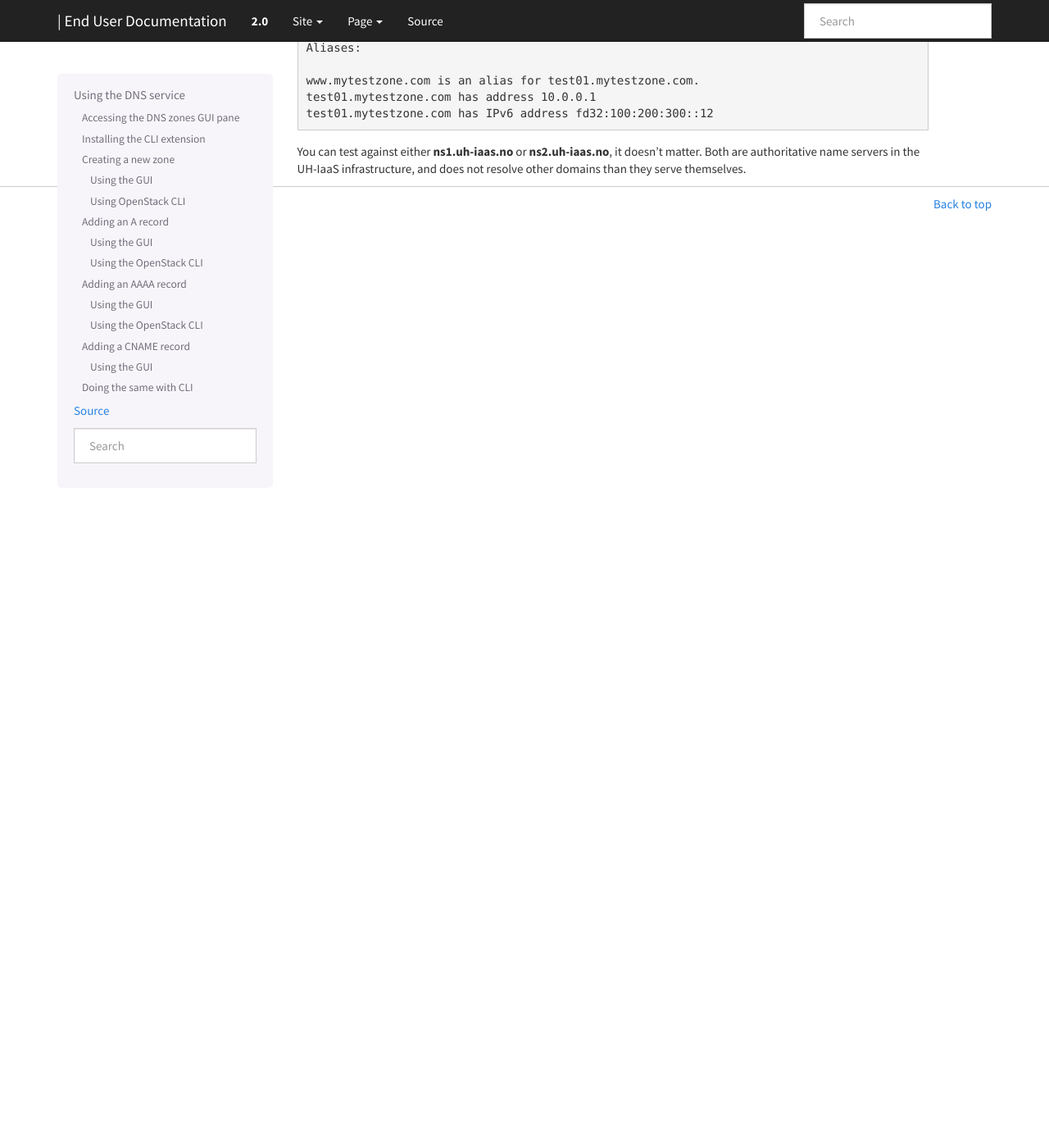
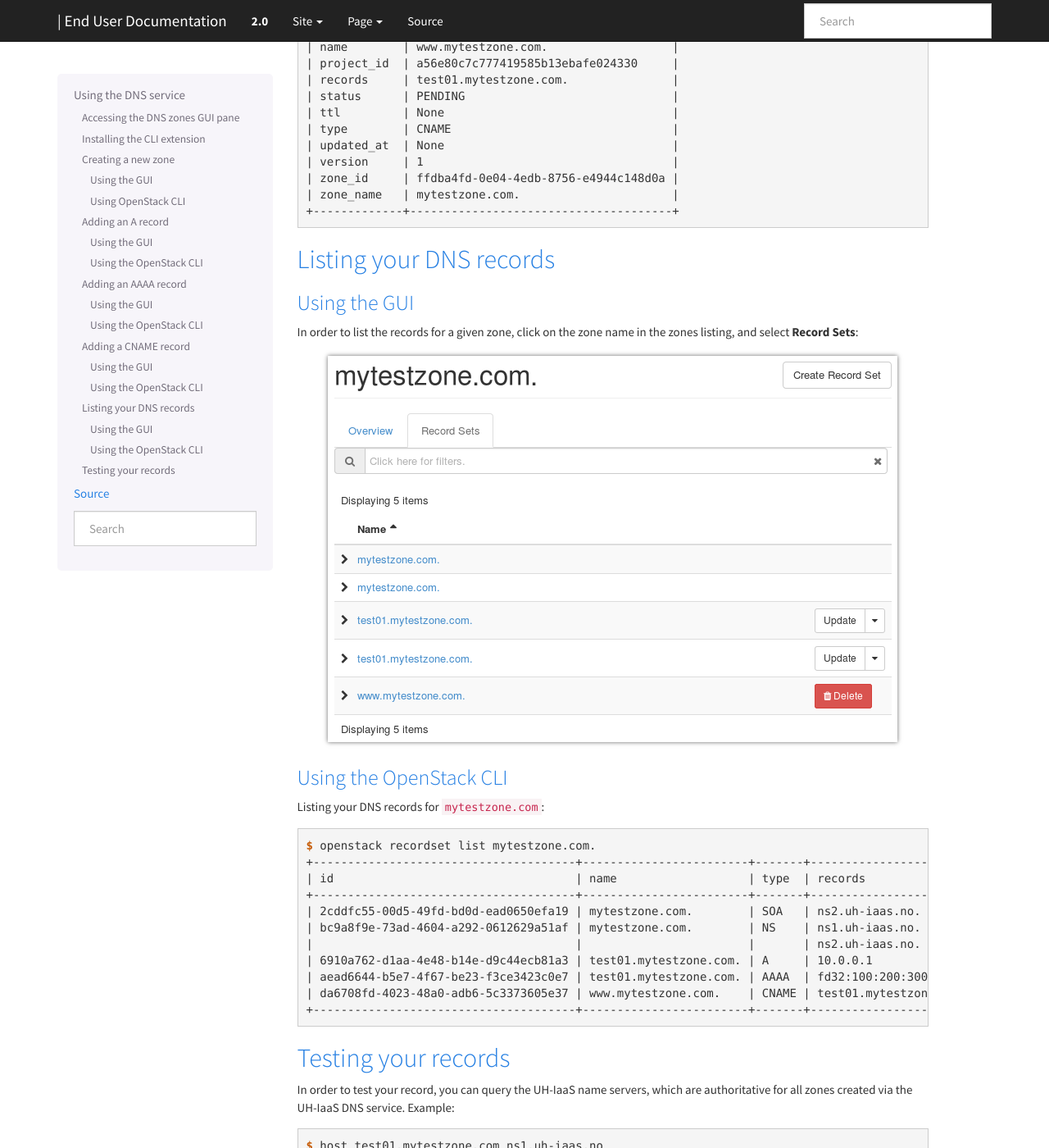
Before and after one commit to norcams/docs-enduser, a Sphinx documentation site: the page built from docs/dns.rst, in a window 1280 px wide and 1400 px high, scrolled down 7351 px. Shown: the whole window at 82% size. Built offline with Sphinx 7.4.7, drawn with Linux system fonts in a browser that asks for light colours; some of the changed text lies outside the part shown.

Commit message:
designate

```diff
--- a/docs/dns.rst
+++ b/docs/dns.rst
@@ -230,11 +230,16 @@ we wish to create an alias ``www.mytestzone.com`` that points to
 Using the GUI
 ~~~~~~~~~~~~~
 
-foo
+Click on **Create Record Set** as before. In the form, select **CNAME
+- Canonical name record** as the type. Here, the name is the alias and
+the record is the DNS entry which it points to:
 
-Doing the same with CLI
------------------------
+.. image:: images/dns-create-recordset-06.png
+   :align: center
+   :alt: Create a CNAME record
 
+Using the OpenStack CLI
+~~~~~~~~~~~~~~~~~~~~~~~
 
 Creating a **CNAME** record, i.e. an alias for another DNS entry:
 
@@ -260,6 +265,23 @@ Creating a **CNAME** record, i.e. an alias for another DNS entry:
   | zone_name   | mytestzone.com.                      |
   +-------------+--------------------------------------+
 
+
+Listing your DNS records
+------------------------
+
+Using the GUI
+~~~~~~~~~~~~~
+
+In order to list the records for a given zone, click on the zone name
+in the zones listing, and select **Record Sets**:
+
+.. image:: images/dns-list-recordsets-01.png
+   :align: center
+   :alt: Listing record sets for a zone
+
+Using the OpenStack CLI
+~~~~~~~~~~~~~~~~~~~~~~~
+
 Listing your DNS records for ``mytestzone.com``:
 
 .. code-block:: console
@@ -276,7 +298,14 @@ Listing your DNS records for ``mytestzone.com``:
   | da6708fd-4023-48a0-adb6-5c3373605e37 | www.mytestzone.com.    | CNAME | test01.mytestzone.com.                                      | ACTIVE | NONE   |
   +--------------------------------------+------------------------+-------+-------------------------------------------------------------+--------+--------+
 
-Testing your records:
+
+
+Testing your records
+--------------------
+
+In order to test your record, you can query the UH-IaaS name servers,
+which are authoritative for all zones created via the UH-IaaS DNS
+service. Example:
 
 .. code-block:: console
 
```
Also changed, not shown: docs/images/dns-create-recordset-06.png (added), docs/images/dns-list-recordsets-01.png (added).
